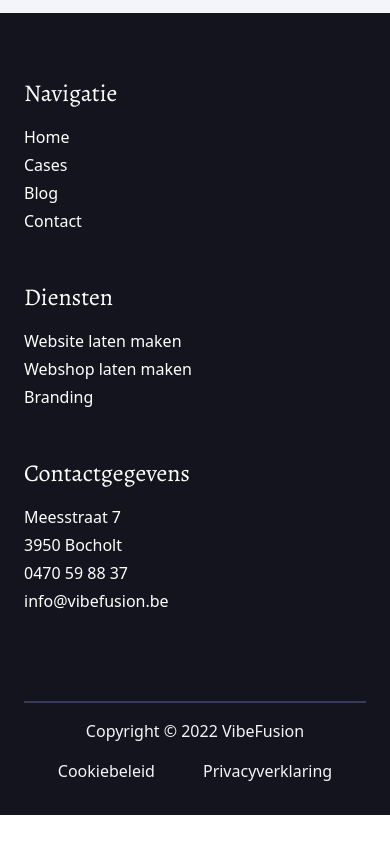
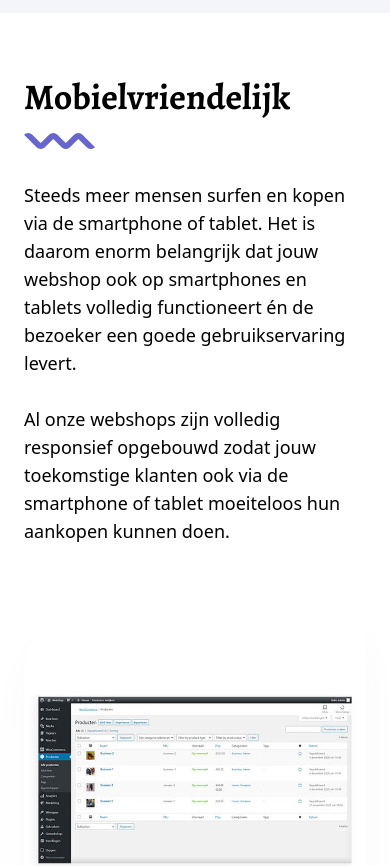
Before and after one commit to Citingdude/vibefusion-front-end, a Nuxt app: page /webshop in a window 390 px wide. Shown: the part 4440-5306 px from the top of the page. Before the commit the page ends 5255 px from the top, so only its background shows below. Built offline with nearby package versions, Linux system fonts and the light colour scheme.

Commit message:
Add responsive section

```diff
--- a/pages/webshop.vue
+++ b/pages/webshop.vue
@@ -102,13 +102,17 @@
     <!-- Cta -->
     <section class="bg-dark-300 py-20 lg:py-24 section-padding-x">
       <div class="flex flex-col items-center container mx-auto">
-        <LayoutHeading class="text-light-main text-center mb-12" title="Jouw webshop starten?" />
+        <LayoutHeading
+          class="text-light-main text-center mb-12"
+          title="Jouw webshop starten?"
+        />
 
         <AppButton color="transparent-alt">
           Vraag een vrijblijvend gesprek aan
         </AppButton>
       </div>
     </section>
+
     <!-- Integrations -->
     <section
       class="bg-light-alt py-16 lg:py-32 section-padding-x"
@@ -145,6 +149,39 @@
         </div>
       </div>
     </section>
+
+    <!-- Responsive -->
+    <section
+      class="bg-light-main py-16 lg:py-32 section-padding-x"
+    >
+      <div class="container mx-auto grid lg:grid-cols-2 gap-16 items-center">
+        <!-- Image -->
+        <div class="order-2 sm:order-1">
+          <img
+            class="rounded-tl-4xl rounded-br-4xl shadow-2xl max-w-full"
+            src="~/assets/images/eenvoudig.jpeg"
+            alt="Eenvoudig beheer"
+          />
+        </div>
+
+        <!-- Content -->
+        <div class="order-1 sm:order-2">
+          <LayoutHeading title="Mobielvriendelijk" class="items-start mb-8" />
+
+          <!-- Body -->
+          <p class="text-lg">
+            Steeds meer mensen surfen en kopen via de smartphone of tablet. Het
+            is daarom enorm belangrijk dat jouw webshop ook op smartphones en
+            tablets volledig functioneert én de bezoeker een goede
+            gebruikservaring levert.
+            <br /><br />
+            Al onze webshops zijn volledig responsief opgebouwd zodat jouw
+            toekomstige klanten ook via de smartphone of tablet moeiteloos hun
+            aankopen kunnen doen.
+          </p>
+        </div>
+      </div>
+    </section>
   </div>
 </template>
 
```
Also changed, not shown: assets/images/mobile.jpeg (added).
